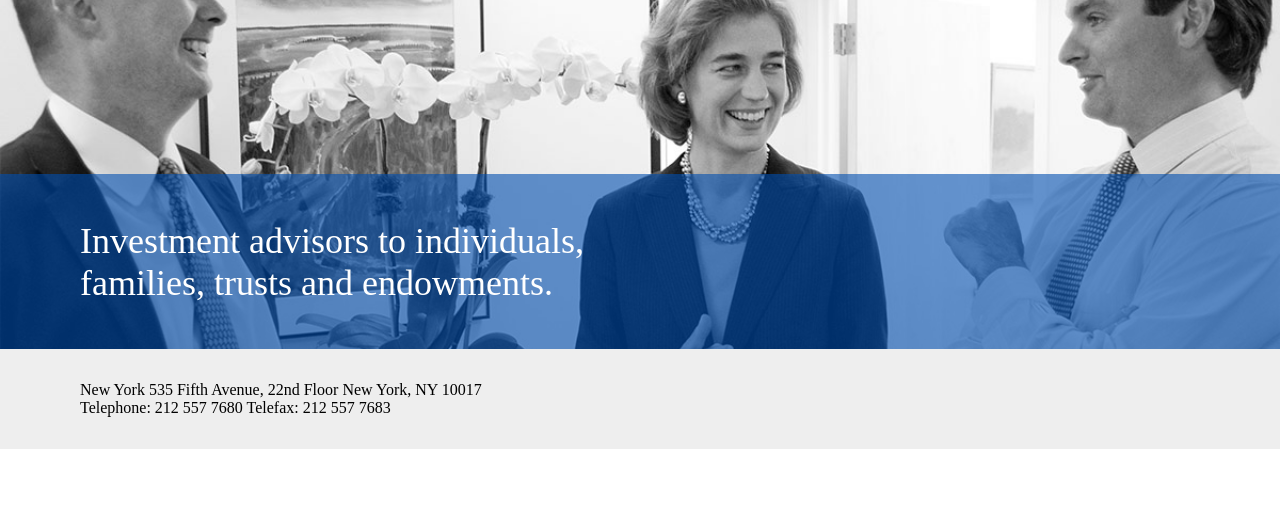
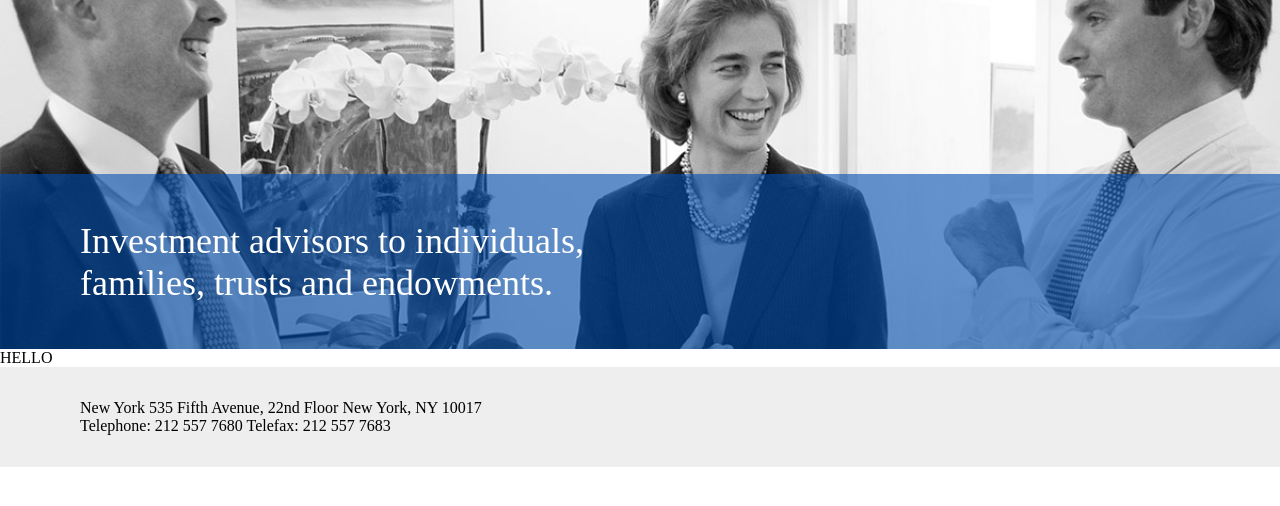
Before and after one commit to pdcdev/douglasswinthrop, a PHP site: page / in a window 1280 px wide. Shown: the part 61-567 px from the top of the page. Run offline with PHP 8.4, Linux system fonts and the light colour scheme; some libraries are stand-ins or nearby versions.

Commit message:
said hello

```diff
--- a/index.php
+++ b/index.php
@@ -9,4 +9,5 @@
             </div>
         </div>
     </aside>
+    <p>HELLO</p>
 <?php include 'footer.php'; ?>
```
